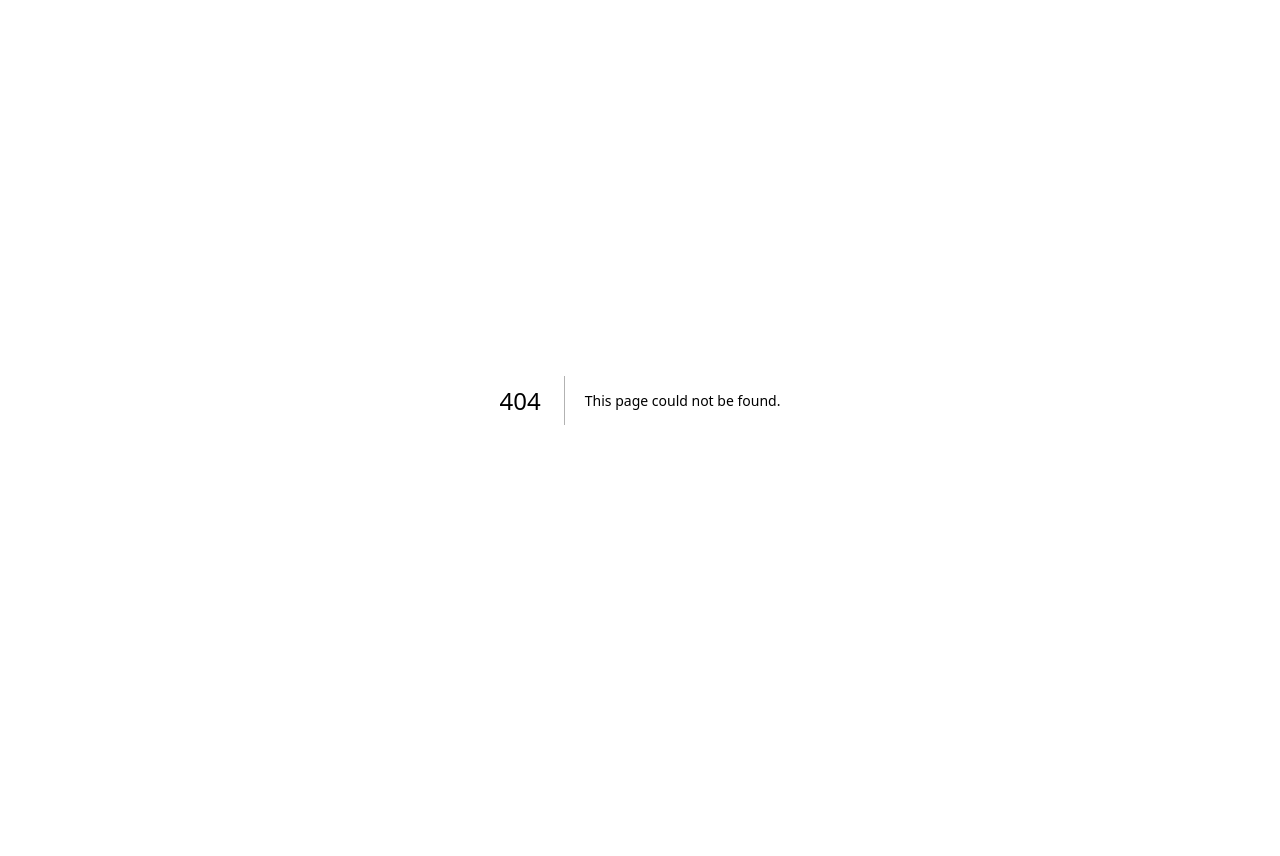
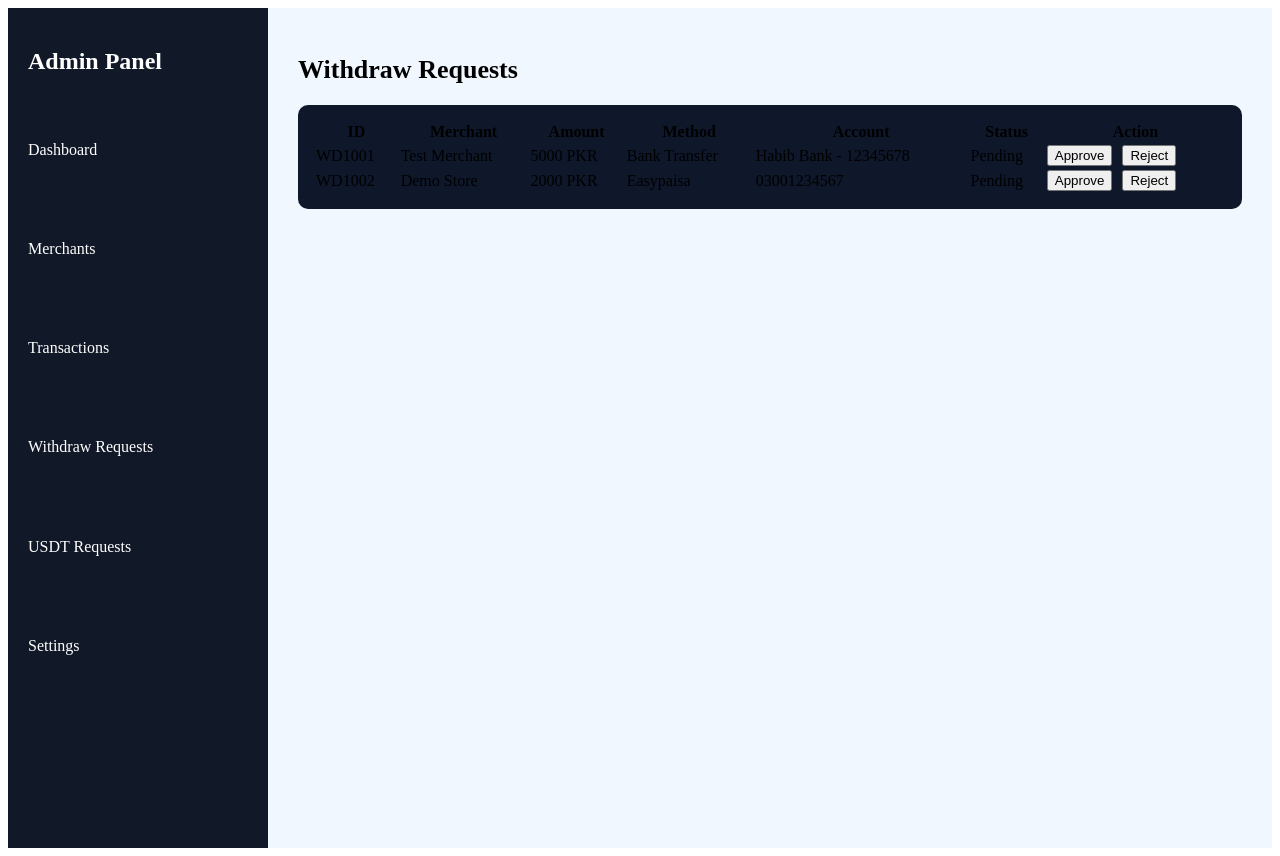
Before and after one commit to naspro-tech/naspro, a Next.js app: page /admin/withdraws in a window 1280 px wide. Before the commit this address had no page. Before the commit the page ends 800 px from the top, so only its background shows below. Built offline with nearby package versions, Linux system fonts and the light colour scheme.

Commit message:
Create withdraws.js

```diff
--- /dev/null
+++ b/pages/admin/withdraws.js
@@ -0,0 +1,74 @@
+import AdminLayout from "../../components/AdminLayout";
+
+export default function Withdraws() {
+
+  const withdraws = [
+    {
+      id: "WD1001",
+      merchant: "Test Merchant",
+      amount: "5000 PKR",
+      method: "Bank Transfer",
+      account: "Habib Bank - 12345678",
+      status: "Pending"
+    },
+    {
+      id: "WD1002",
+      merchant: "Demo Store",
+      amount: "2000 PKR",
+      method: "Easypaisa",
+      account: "03001234567",
+      status: "Pending"
+    }
+  ];
+
+  return (
+    <AdminLayout>
+
+      <h1 style={{ fontSize:"26px", marginBottom:"20px" }}>
+        Withdraw Requests
+      </h1>
+
+      <table style={{
+        width:"100%",
+        background:"#0f172a",
+        color:"fff",
+        borderRadius:"10px",
+        padding:"15px"
+      }}>
+
+        <thead>
+          <tr>
+            <th>ID</th>
+            <th>Merchant</th>
+            <th>Amount</th>
+            <th>Method</th>
+            <th>Account</th>
+            <th>Status</th>
+            <th>Action</th>
+          </tr>
+        </thead>
+
+        <tbody>
+
+          {withdraws.map((w) => (
+            <tr key={w.id}>
+              <td>{w.id}</td>
+              <td>{w.merchant}</td>
+              <td>{w.amount}</td>
+              <td>{w.method}</td>
+              <td>{w.account}</td>
+              <td>{w.status}</td>
+              <td>
+                <button style={{marginRight:"10px"}}>Approve</button>
+                <button>Reject</button>
+              </td>
+            </tr>
+          ))}
+
+        </tbody>
+
+      </table>
+
+    </AdminLayout>
+  );
+          }
```
